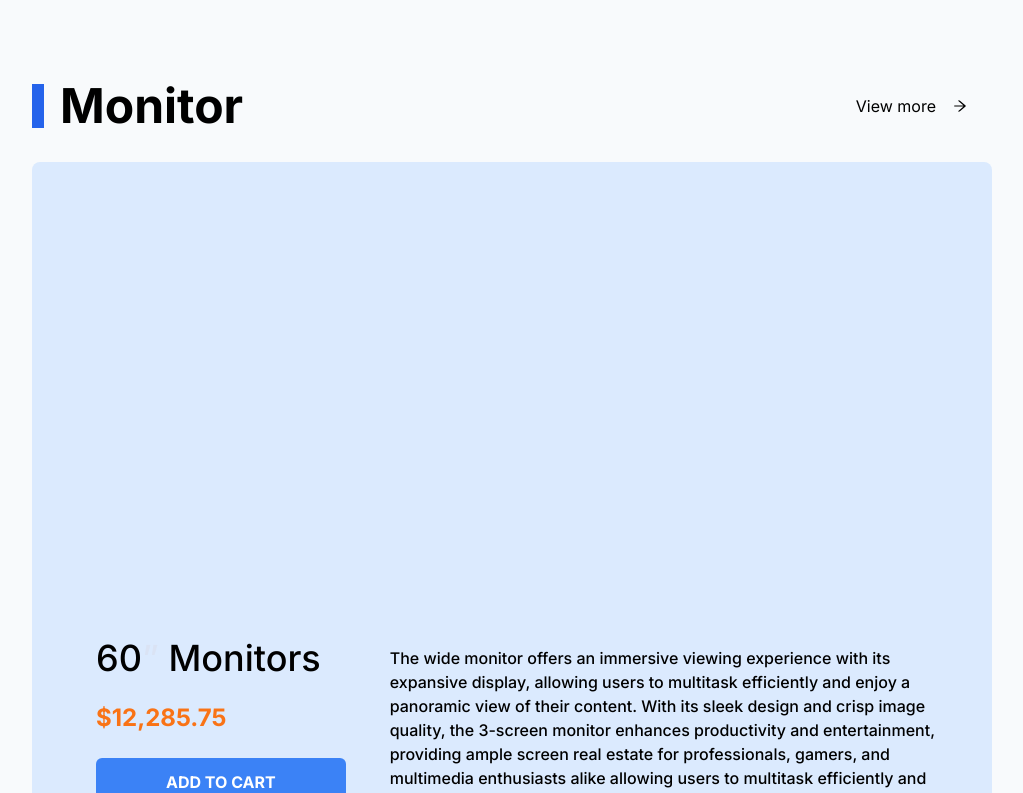
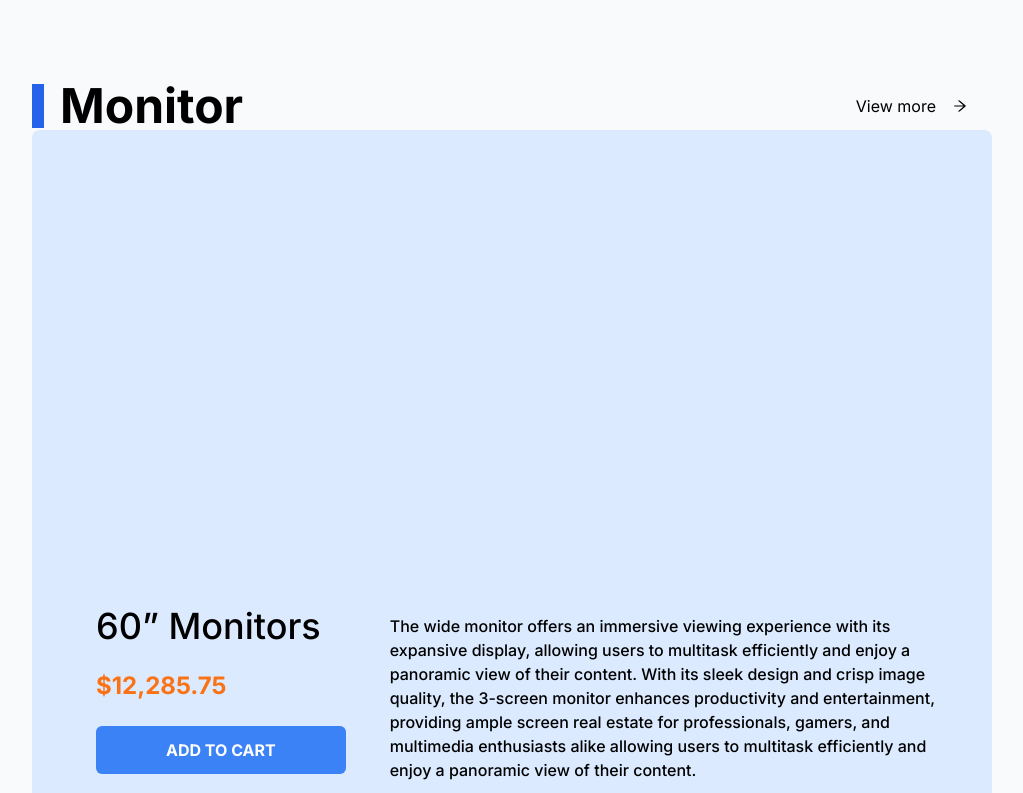
Before and after one commit to rakibulhasan933/power-tech-client, a Next.js app: page / in a window 1280 px wide. Shown: the part 3760-4553 px from the top of the page, without its empty margins (128-1151 px from the left). Built offline with nearby package versions, Linux system fonts and the light colour scheme.

Commit message:
[ADD] highlight task

```diff
--- a/components/HighlightTask/page.js
+++ b/components/HighlightTask/page.js
@@ -17,7 +17,7 @@ function HighlightTask() {
 					<button className='flex items-center '>View more <AiOutlineArrowRight className='w-12 mr-2 ' /> </button>
 				</div>
 			</div>
-			<div className="p-4 mt-8 bg-blue-100 rounded-lg">
+			<div className="p-4 bg-blue-100 rounded-lg">
 				<div className="flex flex-col gap-4 rounded-md">
 					<div className="flex content-center p-12 rounded-2xl">
 						<Image src={monitor} className=" w-full  transition-opacity opacity-0   duration-[1s] px-4 mb-4"
@@ -25,7 +25,7 @@ function HighlightTask() {
 					</div>
 					<div className="flex flex-row p-8 gap-x-5">
 						<div className="px-4 basis-1/3">
-							<h3 className="text-4xl font-medium ">60<span className="text-orange-700  animate-ping">”</span> Monitors</h3>
+							<h3 className="text-4xl font-medium ">60<span>”</span> Monitors</h3>
 							<h2 className="my-6 text-2xl font-bold text-orange-500 ">$12,285.75</h2>
 							<button className='w-full px-4 py-3 text-base font-bold text-white uppercase bg-blue-500 rounded-md '>Add to Cart</button>
 						</div>
```
